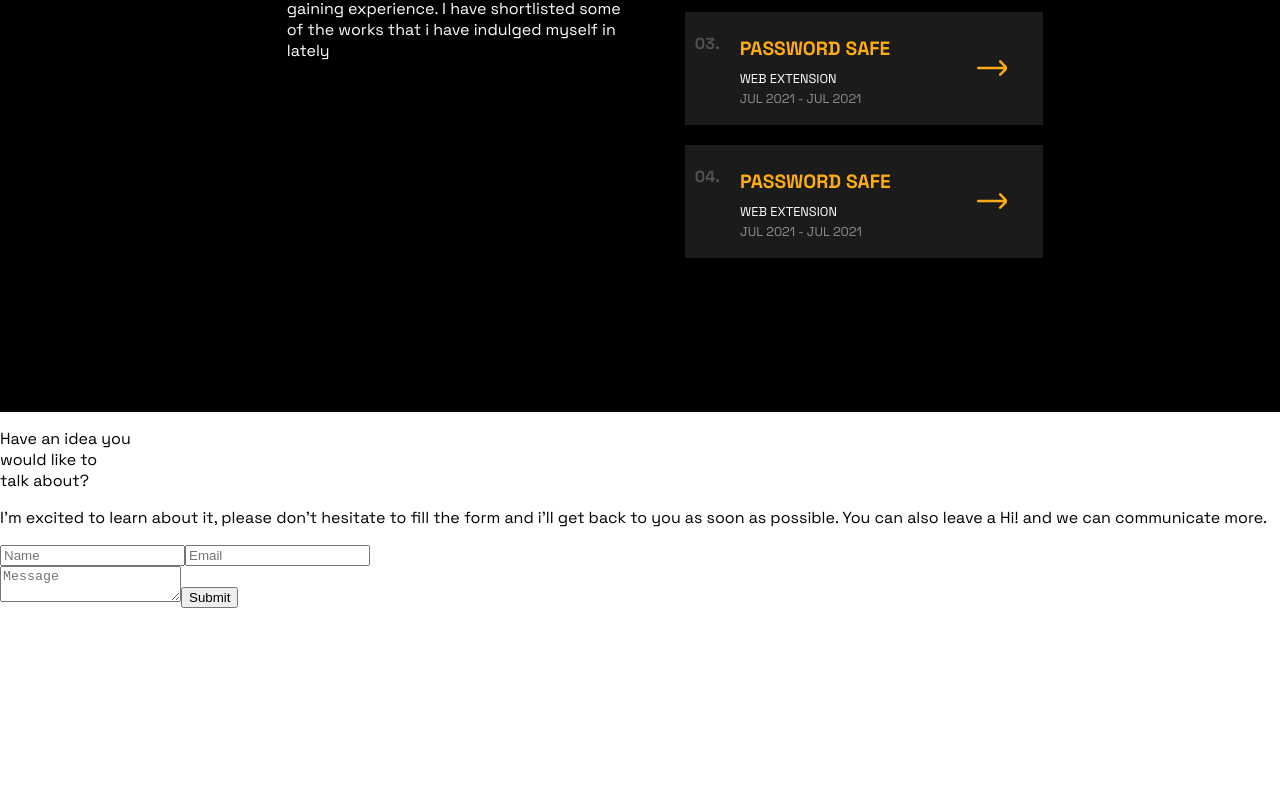
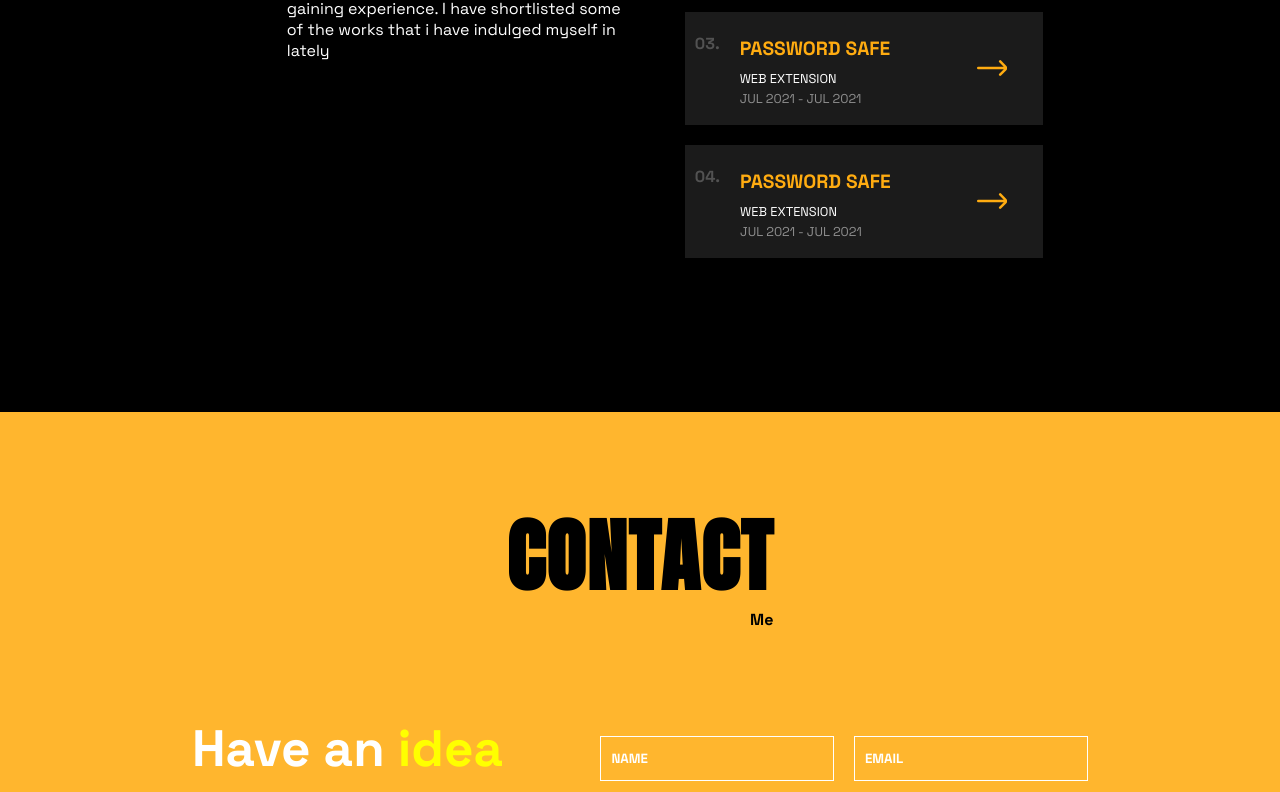
Before and after one commit to candiepih/portfolio_v2, a Next.js app: page / in a window 1280 px wide. Shown: the part 1988-2780 px from the top of the page. Before the commit the page ends 2596 px from the top, so only its background shows below. Built offline with nearby package versions, Linux system fonts and the light colour scheme.

Commit message:
Redesigned landing, about, contact and footer pages

```diff
--- a/components/sections/contact.jsx
+++ b/components/sections/contact.jsx
@@ -4,14 +4,16 @@
 const Contact = () => {
   return (
     <div className={styles.contact}>
-      {/* heading here */}
+      <div className={styles.headingContainer}>
+        <Headings main="Contact" sub="me" />
+      </div>
+      <div className={styles.sectionsContainer}>
         <div className={styles.leftSection}>
           <p className={styles.boldTitle}>
-          Have an <span>idea</span> you<br />
-          would like to<br />
-          talk about?
+            Have an <span>idea</span> you
+            would like to talk about?
           </p>
-        <p>I'm excited to learn about it, please don't hesitate to fill the form and i'll get back to you as soon as possible. You can also leave a Hi! and we can communicate more.</p>
+          <p className={styles.details}>I'm excited to learn about it, please don't hesitate to fill the form and i'll get back to you as soon as possible. You can also leave a Hi! and we can communicate more.</p>
         </div>
         <div className={styles.rightSection}>
           <form method='post'>
@@ -19,9 +21,14 @@
               <input type='text' name='name' placeholder='Name' />
               <input type='email' name='email' placeholder='Email' />
             </div>
+            <div>
               <textarea name='message' placeholder='Message' />
+            </div>
+            <div>
               <button type='submit'>Submit</button>
+            </div>
           </form>
+        </div>
       </div>
     </div>
   );
--- a/components/sections/footer.jsx
+++ b/components/sections/footer.jsx
@@ -1,15 +1,16 @@
+import styles from "../../styles/footer/Footer.module.scss";
+import SocialLinks from "../sub_components/SocialLinks";
+import Logo from "../sub_components/Logo"
+
 const Footer = () => {
   return (
-    <footer className="footer">
-      <div className="container">
-        <div className="content has-text-centered">
-          {/* logo here */}
-          <p>Find me on:</p>
-          <div className="social-links">
-            <a href="#" className={styles.socialLinks}>LinkedIn</a>
-            <a href="#" className={styles.socialLinks}>Github</a>
-            <a href="#" className={styles.socialLinks}>Twitter</a>
-            <a href="#" className={styles.socialLinks}>Whatsapp</a>
+    <footer className={styles.footer}>
+      <div className={styles.sectionContainer}>
+        <div className={styles.content}>
+          <Logo color2="#FFFF00" />
+          <p className={styles.socialLinksInfo}>Find me on</p>
+          <div className={styles.socialLinks}>
+            <SocialLinks />
           </div>
           <p>Handcrafted by Me with passion.<br />
             Alex Steve. Copyright © all rights reserved 2020</p>
--- a/components/sub_components/Logo.jsx
+++ b/components/sub_components/Logo.jsx
@@ -1,9 +1,9 @@
 import styles from "../../styles/sub_sections/Logo.module.scss";
 
-const Logo = () => {
+const Logo = ({ color1, color2 }) => {
   return (
     <div className={styles.logo}>
-      <h1><span>AL</span><span>EX</span></h1>
+      <h1><span style={{ color: color1 }}>AL</span><span style={{ color: color2 }}>EX</span></h1>
     </div>
   );
 }
--- a/pages/index.js
+++ b/pages/index.js
@@ -3,6 +3,7 @@
 import About from '../components/sections/about';
 import Projects from '../components/sections/projects';
 import Contact from '../components/sections/contact';
+import Footer from '../components/sections/footer';
 // import Scroll from '../components/Scroll';
 import FixedSections from '../components/sections/FixedSections';
 import React from 'react';
@@ -25,6 +26,7 @@
       <About />
       <Projects />
       <Contact />
+      <Footer />
       {/* </Scroll> */}
     </React.Fragment>
   )
--- a/styles/about_section/About.module.scss
+++ b/styles/about_section/About.module.scss
@@ -34,16 +34,20 @@
             cursor: pointer;
           }
 
-          .skillsButton {
-            @include buttonWithoutOutline();
+          .skillsButton,
+          .downloadButton {
+            @include NormalFont();
+            letter-spacing: 0.2rem;
             width: 200px;
             height: 45px;
           }
 
+          .skillsButton {
+            @include buttonWithoutOutline();
+          }
+
           .downloadButton {
             @include buttonWithOutline();
-            width: 200px;
-            height: 45px;
           }
         }
       }
--- a/styles/contact_section/Contact.module.scss
+++ b/styles/contact_section/Contact.module.scss
@@ -1 +1,104 @@
-.contact {}
+@import "../utils";
+
+.contact {
+  width: 100%;
+  min-height: 100vh;
+  background-color: $main-color-shade;
+
+  .headingContainer {
+    @include flex(row, center);
+    padding: 90px 0;
+  }
+
+  .sectionsContainer {
+    @include sectionsContainer();
+
+    .leftSection {
+      width: 40%;
+      color: white;
+
+      .boldTitle {
+        font-size: 3.2rem;
+        font-weight: bold;
+        margin-top: -20px;
+
+        span {
+          color: $secondary-color;
+        }
+      }
+
+      .details {
+        margin-left: 30px;
+      }
+    }
+
+    .rightSection {
+      width: 60%;
+
+      form {
+        margin-left: 50px;
+
+        .inputGroup {
+          width: 100%;
+          margin-bottom: 40px;
+          @include flex(row, space-between);
+
+          input {
+            width: 48%;
+            background-color: transparent;
+            border: 1px solid $primary-color-1;
+            height: 45px;
+            padding: 0 10px;
+            @include NormalFont();
+
+            &:focus {
+              outline: none;
+              border: 1px solid $primary-color-1;
+            }
+
+            &::placeholder {
+              text-transform: uppercase;
+              font-weight: 700;
+              color: white;
+            }
+          }
+        }
+
+        textarea {
+          width: 100%;
+          background-color: transparent;
+          border: 1px solid $primary-color-1;
+          height: 100px;
+          padding: 10px;
+          margin-bottom: 40px;
+          @include NormalFont();
+
+          &:focus {
+            outline: none;
+            border: 1px solid $primary-color-1;
+          }
+
+          &::placeholder {
+            text-transform: uppercase;
+            font-weight: 700;
+            color: white;
+          }
+        }
+
+        button {
+          color: $primary-color-2;
+          cursor: pointer;
+          outline: none;
+          border: none;
+          width: 200px;
+          height: 45px;
+          background-color: $secondary-color;
+          text-transform: uppercase;
+          font-weight: 700;
+          letter-spacing: 0.2rem;
+          @include NormalFont();
+        }
+      }
+    }
+  }
+}
--- /dev/null
+++ b/styles/footer/Footer.module.scss
@@ -0,0 +1,22 @@
+@import "../utils";
+
+.footer {
+  width: 100%;
+  background-color: $primary-color-2;
+  overflow: hidden;
+  @include flex(column, center);
+  align-items: center;
+  align-content: center;
+  color: $primary-color-1;
+  text-align: center;
+  padding: 20px 0;
+
+  .socialLinksInfo {
+    font-weight: 700;
+    text-transform: uppercase;
+  }
+
+  .socialLinks {
+    @include flex(row, center);
+  }
+}
--- a/styles/landing_page_section/LandingPage.module.scss
+++ b/styles/landing_page_section/LandingPage.module.scss
@@ -122,15 +122,13 @@
       cursor: pointer;
       outline: none;
       border: none;
-      // border: 3px solid $secondary-color;
       width: 200px;
       height: 50px;
-      // background-color: transparent;
       background-color: $secondary-color;
-      // color: $secondary-color;
       text-transform: uppercase;
       font-weight: 700;
       letter-spacing: 0.2rem;
+      @include NormalFont();
       @include flex(row, space-around);
       align-items: center;
       align-content: center;
```
Lines whose indentation alone changed are shown as unchanged.
